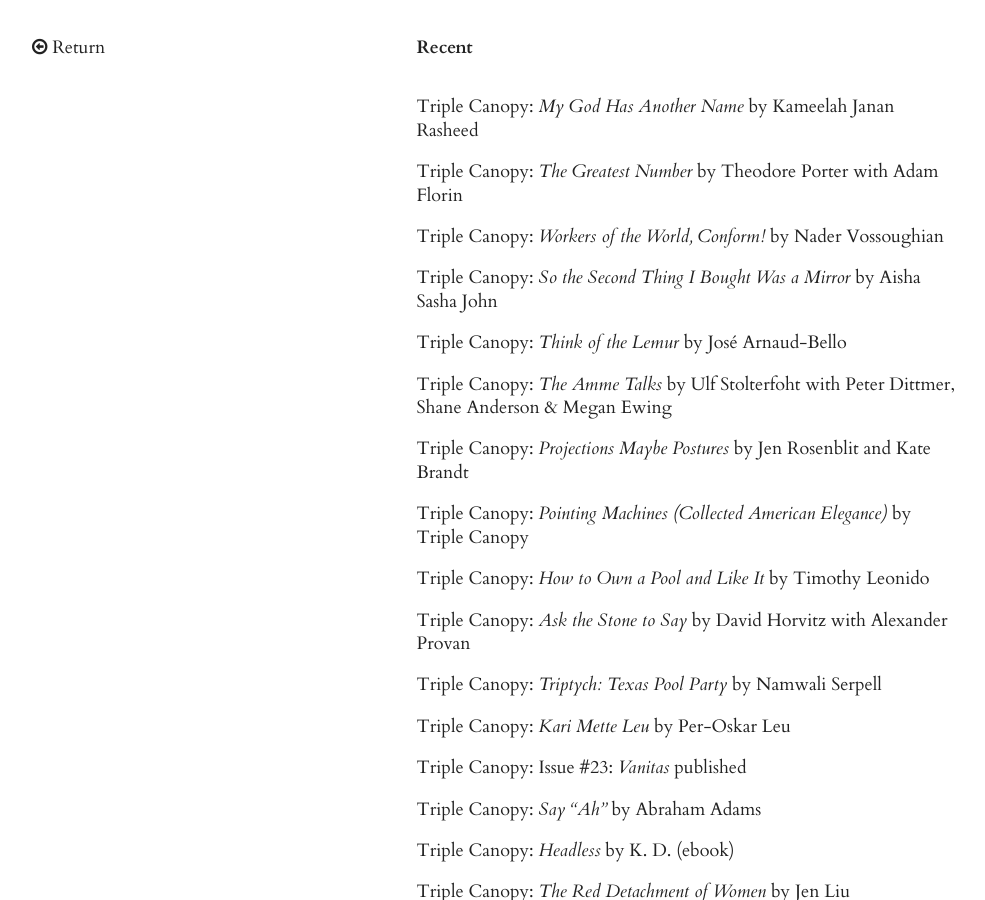
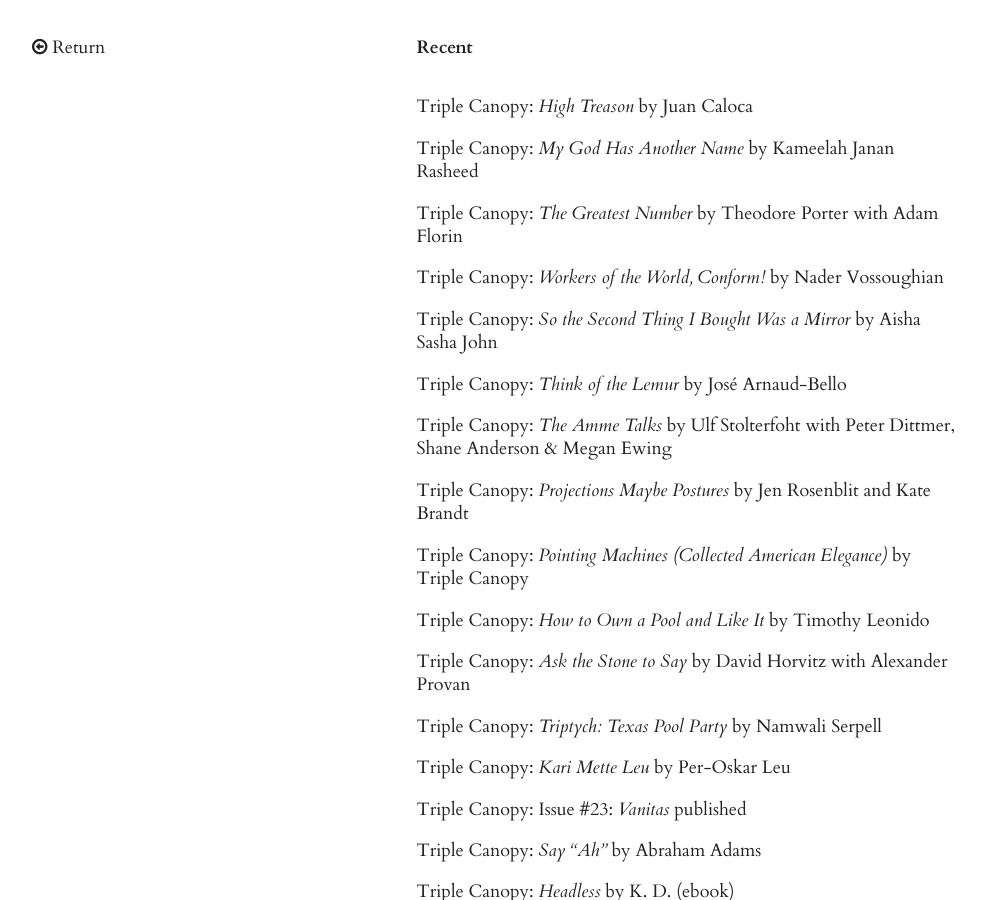
Before and after one commit to calebwaldorf/site, a Jekyll site: the page built from _posts/feed/2016-02-15-projects-feed.md, in a window 1280 px wide and 900 px high. Shown: the whole window, without its empty margins (6-991 px from the left). Built offline with Jekyll 4.4.1, drawn with Linux system fonts in a browser that asks for light colours; nearby versions of some CDN libraries.

Commit message:
Added High Treason

```diff
--- a/_posts/feed/2016-02-15-projects-feed.md
+++ b/_posts/feed/2016-02-15-projects-feed.md
@@ -2,7 +2,9 @@
 layout: post
 title: Recent
 category: feed
+published: true
 ---
+*   Triple Canopy: [*High Treason* by Juan Caloca](https://www.canopycanopycanopy.com/contents/high-treason/#title-page)
 *   Triple Canopy: [*My God Has Another Name* by Kameelah Janan Rasheed](https://www.canopycanopycanopy.com/contents/my-god-has-another-name/#title-page)
 *   Triple Canopy: [*The Greatest Number* by Theodore Porter with Adam Florin](https://www.canopycanopycanopy.com/contents/the-greatest-number/#title-page)
 *   Triple Canopy: [*Workers of the World, Conform!* by Nader Vossoughian](https://www.canopycanopycanopy.com/contents/workers-of-the-world-conform)
```
